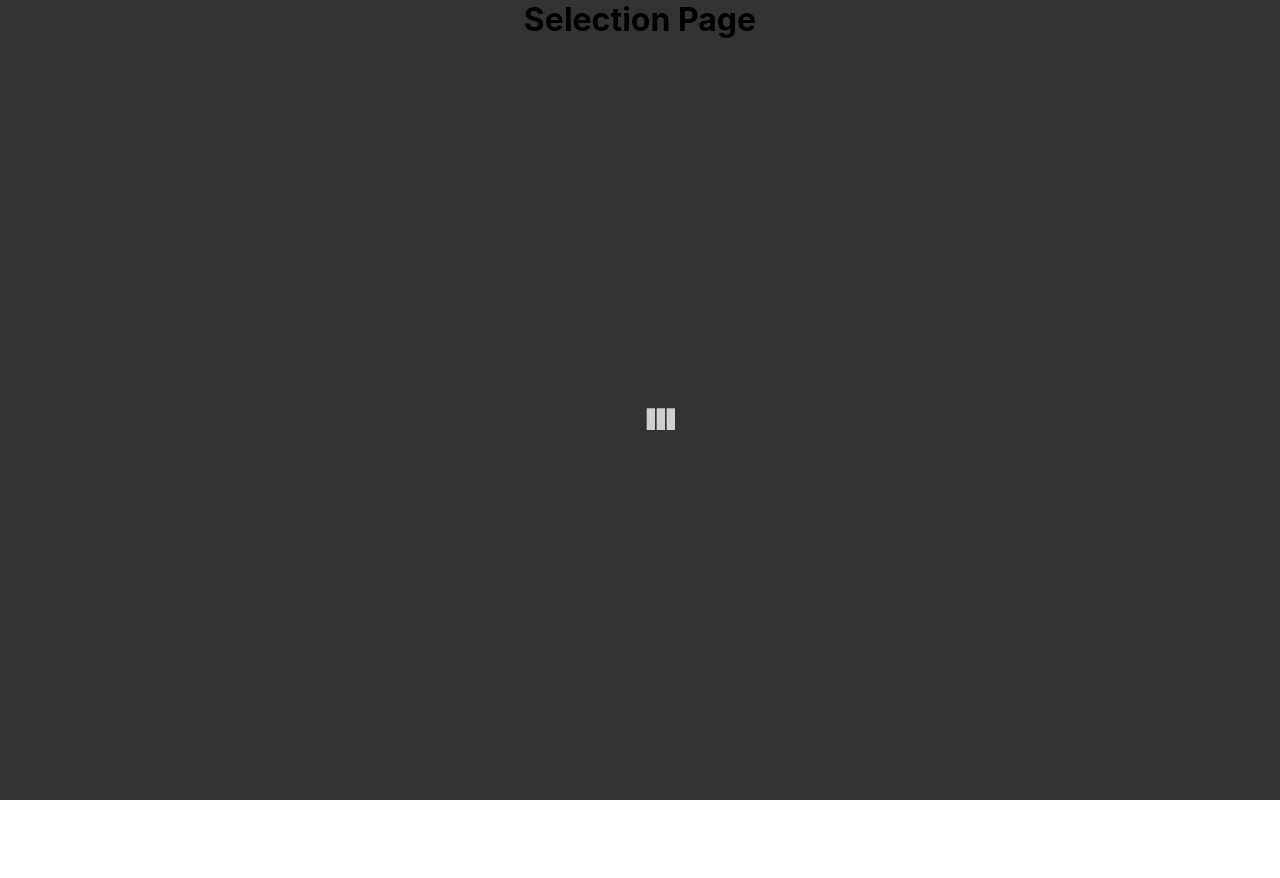
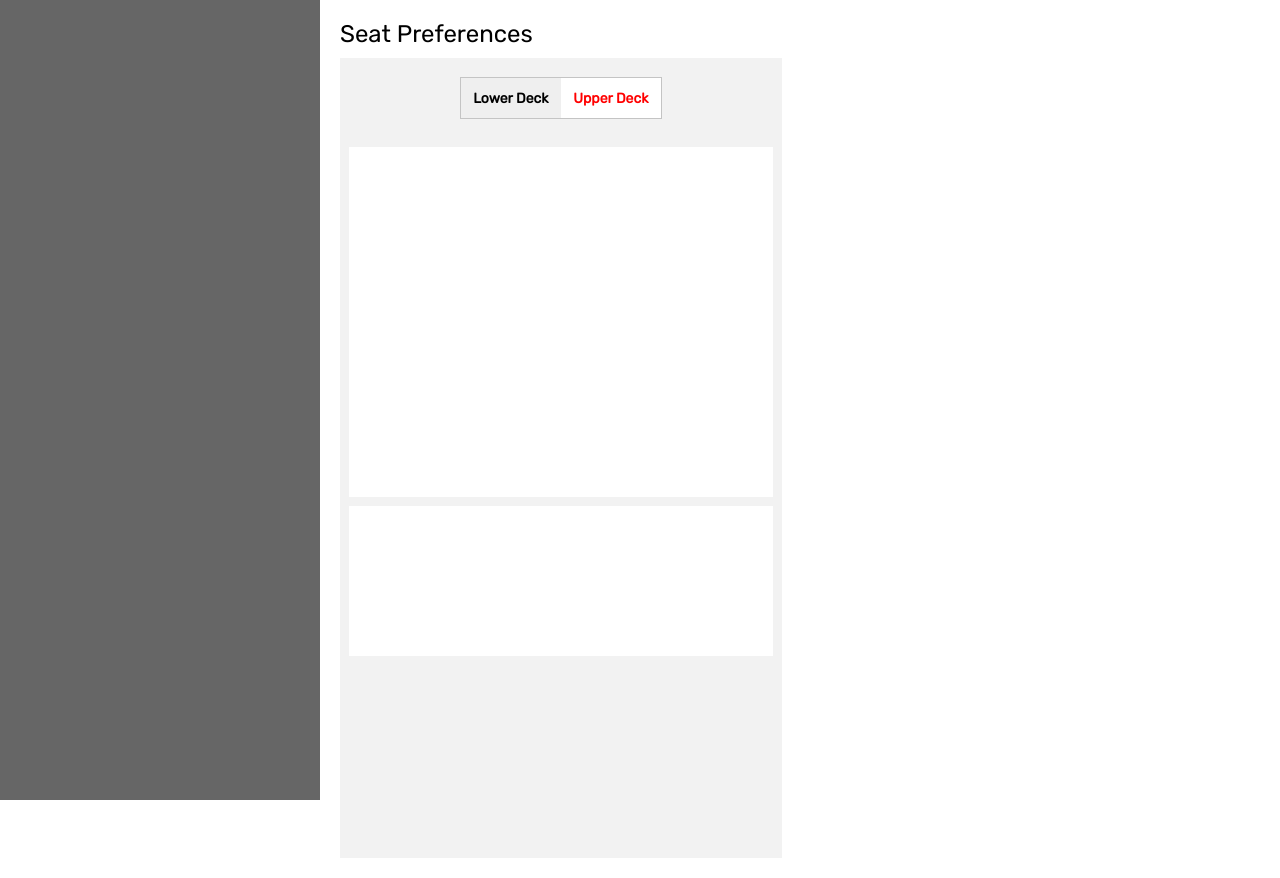
Before and after one commit to kamalgupta97/yatra_clone, a React (Create React App) app in the folder frontend/: page / in a window 1280 px wide. Before the commit the page ends 800 px from the top, so only its background shows below. Built offline with nearby package versions, Linux system fonts and the light colour scheme.

Commit message:
added layout of seat selection

```diff
--- a/frontend/public/index.html
+++ b/frontend/public/index.html
@@ -15,6 +15,9 @@
       user's mobile device or desktop. See https://developers.google.com/web/fundamentals/web-app-manifest/
     -->
     <link rel="manifest" href="%PUBLIC_URL%/manifest.json" />
+    <link rel="preconnect" href="https://fonts.googleapis.com">
+<link rel="preconnect" href="https://fonts.gstatic.com" crossorigin>
+<link href="https://fonts.googleapis.com/css2?family=Rubik&display=swap" rel="stylesheet">
     <!--
       Notice the use of %PUBLIC_URL% in the tags above.
       It will be replaced with the URL of the `public` folder during the build.
--- a/frontend/src/App.css
+++ b/frontend/src/App.css
@@ -1,5 +1,5 @@
 .App {
-  text-align: center;
+
 }
 
 .App-logo {
@@ -9,24 +9,12 @@
 
 @media (prefers-reduced-motion: no-preference) {
   .App-logo {
-    animation: App-logo-spin infinite 20s linear;
+    animation: App-logo-spin infinite 3s linear;
   }
 }
 
-.App-header {
-  background-color: #282c34;
-  min-height: 100vh;
-  display: flex;
-  flex-direction: column;
-  align-items: center;
-  justify-content: center;
-  font-size: calc(10px + 2vmin);
-  color: white;
-}
 
-.App-link {
-  color: #61dafb;
-}
+
 
 @keyframes App-logo-spin {
   from {
--- a/frontend/src/Components/LoadingIndicator/LoadingIndicator.jsx
+++ b/frontend/src/Components/LoadingIndicator/LoadingIndicator.jsx
@@ -7,8 +7,8 @@ position:fixed;
 width:100%;
 height:100%;
 background-color:#000000;
-opacity:0.8;
-z-index:1000;
+opacity:0.6;
+
 top:0;
 `
 
@@ -19,10 +19,10 @@ const style ={
     color:'c4c4c4',
     fontSize:'40px'
 }
-export const LoadingIndicator = () => {
+export const LoadingIndicator = ({Custwidth,icons}) => {
     return (
-        <Loader>
-            <ViewColumnIcon style={style}/>
+        <Loader style={{width:Custwidth}}>
+           {icons && <ViewColumnIcon style={style} className="App-logo"/> }
         </Loader>
     )
 }
--- a/frontend/src/Pages/SeatSelection/SeatSelection.jsx
+++ b/frontend/src/Pages/SeatSelection/SeatSelection.jsx
@@ -1,13 +1,96 @@
-import react from 'react';
+import React from 'react';
 
 import styles from  './SeatSelection.module.css';
-import {LoadingIndicator} from '../../Components/LoadingIndicator/LoadingIndicator'
+import {LoadingIndicator} from '../../Components/LoadingIndicator/LoadingIndicator';
+import styled from 'styled-components';
+
+const SeatSelectionWrapper =styled.div`
+
+`
+const SeatSelectionWrapperRight=styled.div`
+
+    margin-left:25%;
+
+    // height:100vh;
+    padding:20px;
+`
+
+const H1 = styled.div`
+    margin-bottom:10px;
+    font-size:24px;
+    // text-shadow: .2px .2px #000000;
+
+`
+const ArrangementWrapper = styled.div`
+    width:48%;
+    height:100vh;
+    background:#f2f2f2;
+
+`
+const LowerUper =styled.div`
+    width:100%;
+    min-height:80px;
+    display:flex;
+    justify-content:center;
+    align-items:center;
+
+`
+
+const Buttons = styled.div`
+    width:200px;
+    border:1px solid #c4c4c4;
+    height:40px;
+
+`
+const Sitting = styled.div`
+    margin:2%;
+    background:white;
+    width:96%;
+    min-height:350px;
+`
+
+const SeatStatus = styled.div`
+margin:2%;
+background:white;
+width:96%;
+min-height:150px;
+`
+
+
+
 
 export const SeatSelection = () => {
+    const [activelower,setActivelower] = React.useState(false)
     return (
-        <div className={styles.wrapper}>
-            <h1>Selection Page</h1>
-            <LoadingIndicator/>
-        </div>
+        <SeatSelectionWrapper>
+
+           <LoadingIndicator Custwidth={"25%"} icons={false}/>
+
+           <SeatSelectionWrapperRight>
+                <div>
+                    <H1>Seat Preferences</H1>
+                </div>
+                <ArrangementWrapper>
+                    <LowerUper>
+                        <Buttons>
+                        <button className={ activelower? styles.activelower : styles.lower} onClick={()=>setActivelower(true)}>Lower Deck</button>
+                        <button className={ activelower? styles.lower: styles.activelower  } onClick={()=>setActivelower(false)}>Upper Deck</button>
+                        </Buttons>
+                    </LowerUper>
+
+                    <Sitting>
+
+                    </Sitting>
+                    <SeatStatus>
+
+                    </SeatStatus>
+                </ArrangementWrapper>
+           </SeatSelectionWrapperRight>
+
+
+
+
+
+        </SeatSelectionWrapper>
     )
 }
--- a/frontend/src/Pages/SeatSelection/SeatSelection.module.css
+++ b/frontend/src/Pages/SeatSelection/SeatSelection.module.css
@@ -1,3 +1,19 @@
-.wrapper{
+.activelower{
+    color:red;
+    border:none;
+    background:white;
+    width: 50%;
+    height: 100%;
+    font-size: 14px;
+    font-weight:700;
+}
+
+.lower{
+
+    border:none;
+    width: 50%;
+    height: 100%;
+    font-size: 14px;
+    font-weight:700;
 
 }
--- a/frontend/src/index.css
+++ b/frontend/src/index.css
@@ -1,8 +1,6 @@
 body ,*{
   margin: 0;
-  font-family: -apple-system, BlinkMacSystemFont, 'Segoe UI', 'Roboto', 'Oxygen',
-    'Ubuntu', 'Cantarell', 'Fira Sans', 'Droid Sans', 'Helvetica Neue',
-    sans-serif;
+  font-family: Rubik,"sans-serif";
   -webkit-font-smoothing: antialiased;
   -moz-osx-font-smoothing: grayscale;
 }
```
